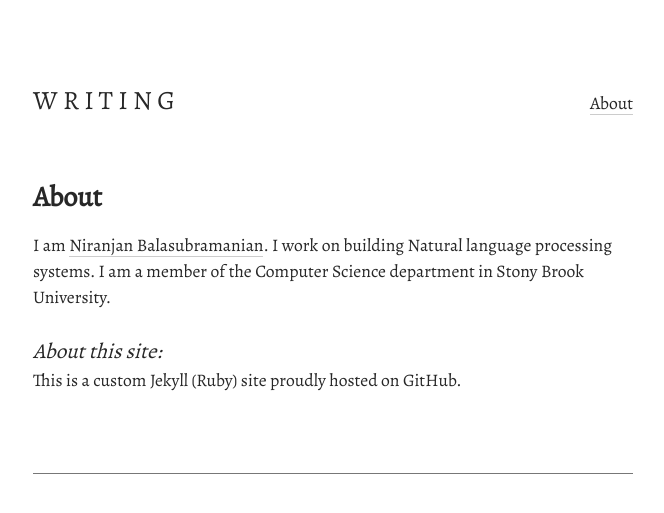
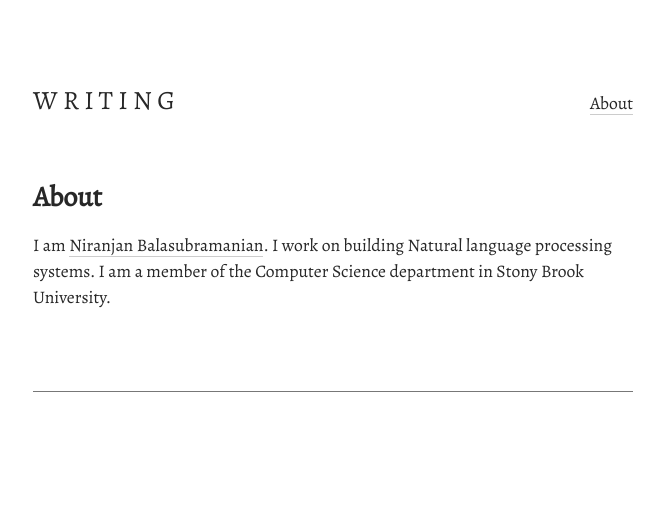
Before and after one commit to niranjanb/blog.erictreacy.github.io, a Jekyll site: the page built from me/index.md, in a window 1280 px wide. Shown: the top 513 px of the page, without its empty margins (307-971 px from the left). Built offline with Jekyll 4.4.1, drawn with Linux system fonts in a browser that asks for light colours.

Commit message:
Update index.md

```diff
--- a/me/index.md
+++ b/me/index.md
@@ -4,7 +4,3 @@ layout: about
 ---
 
 I am <a href="http://www3.cs.stonybrook.edu/~niranjan/index.html">Niranjan Balasubramanian</a>. I work on building Natural language processing systems. I am a member of the Computer Science department in Stony Brook University.
-
-# About this site:
-
-This is a custom Jekyll (Ruby) site proudly hosted on GitHub.
```
